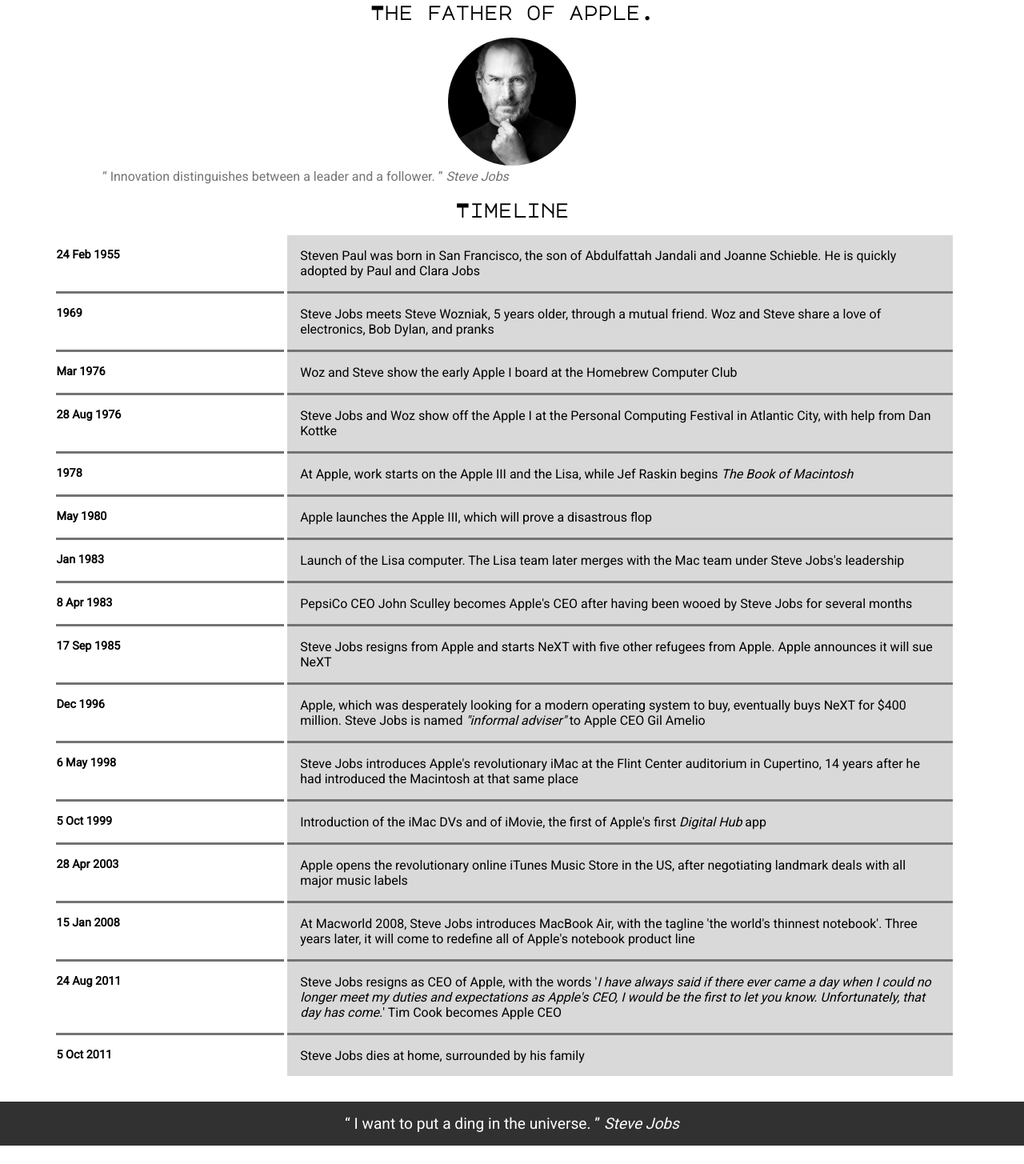
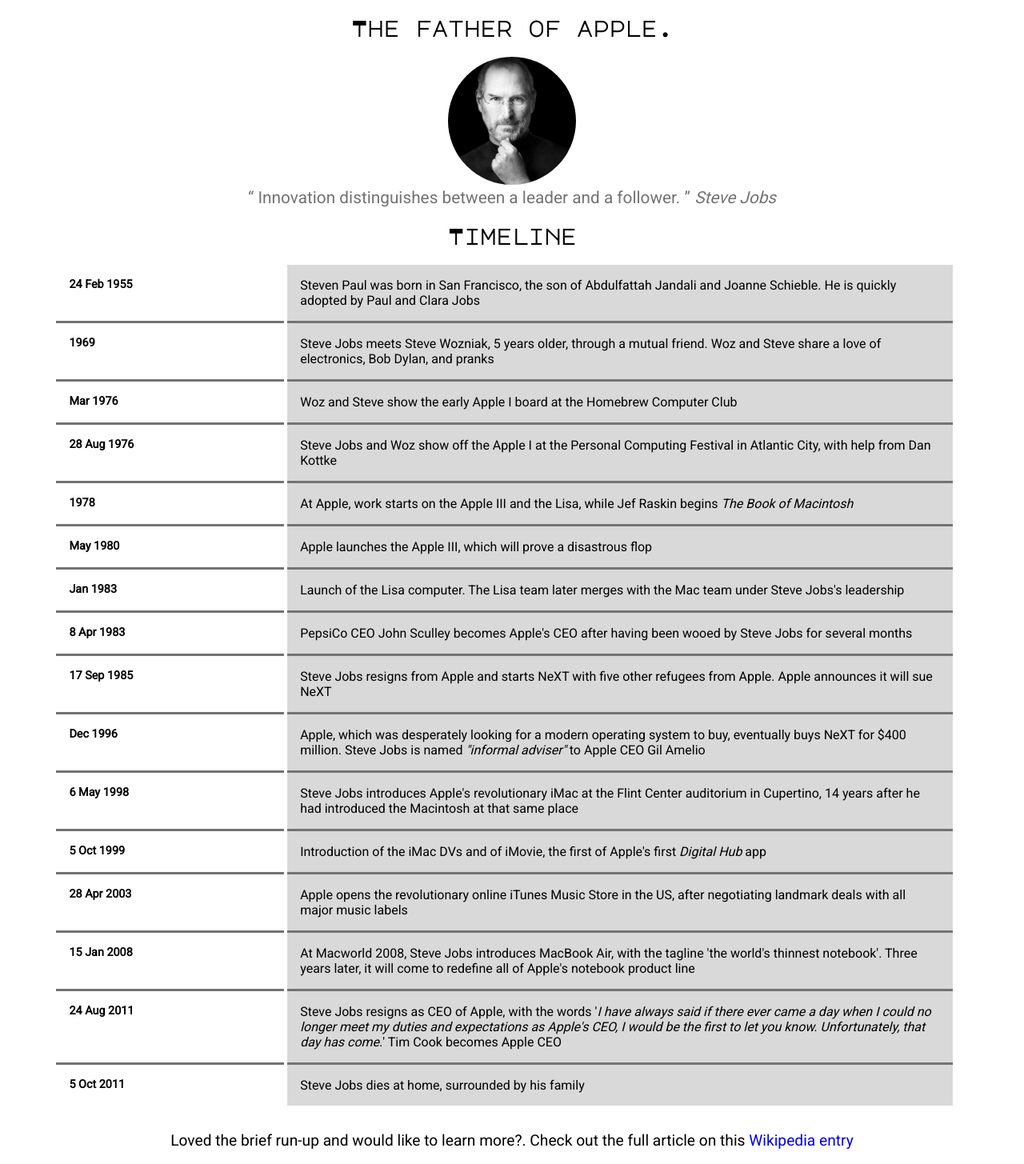
Before and after one commit to byronkimani/Tribute-page, a plain HTML site: page index.html in a window 1280 px wide. Shown: the part 65-1520 px from the top of the page at 80% size. Before the commit the page ends 1497 px from the top, so only its background shows below. Drawn offline with Linux system fonts and the light colour scheme.

Commit message:
Added desktop view

```diff
--- a/index.html
+++ b/index.html
@@ -44,8 +44,6 @@
 					<div class="event-date">24 Feb 1955</div>
 					<div class="event-desc" id="event-desc-first">Steven Paul was born in San Francisco, the son of Abdulfattah Jandali and Joanne Schieble. He is quickly adopted by Paul and Clara Jobs</div>
 				</div>
-
-
 				<div class="event-date">1969</div>
 				<div class="event-desc">Steve Jobs meets Steve Wozniak, 5 years older, through a mutual friend. Woz and Steve share a love of electronics, Bob Dylan, and pranks</div>
 
@@ -91,7 +89,9 @@
 				<div class="event-date">5 Oct 2011</div>
 				<div class="event-desc">Steve Jobs dies at home, surrounded by his family</div>
 		</section>
-
+		<section class="conclusion">
+			<p>Loved the brief run-up and would like to learn more?. Check out the full article on this <a href="https://en.wikipedia.org/wiki/Steve_Jobs">Wikipedia entry</a></p>
+		</section>
 	</main>
 	<footer class="main-footer">
 		<div class="main-footer__content">
--- a/style.css
+++ b/style.css
@@ -1,25 +1,25 @@
-@import url('https://fonts.googleapis.com/css2?family=Roboto&display=swap');
-@import url('https://fonts.googleapis.com/css2?family=Major+Mono+Display&display=swap');
+@import url("https://fonts.googleapis.com/css2?family=Roboto&display=swap");
+@import url("https://fonts.googleapis.com/css2?family=Major+Mono+Display&display=swap");
 
-*{
+* {
 	box-sizing: border-box;
 }
-html{
+html {
 	height: 100%;
 }
-body{
-    font-family: 'Roboto', sans-serif;
+body {
+	font-family: "Roboto", sans-serif;
 	margin: 0;
 	height: 100%;
 	display: grid;
 	grid-template-rows: 3rem auto fit-content(8rem);
 }
-.main-header{
+.main-header {
 	width: 100%;
-    background-color: rgba(45,45,45,0.98);
+	background-color: rgba(45, 45, 45, 0.98);
 	color: white;
 	font-weight: bold;
-    font-family: 'Roboto', sans-serif;
+	font-family: "Roboto", sans-serif;
 	letter-spacing: 0.4rem;
 	font-size: 2rem;
 	font-variant: small-caps;
@@ -29,43 +29,44 @@ body{
 	justify-content: center;
 	align-items: center;
 }
-.section-head__title{
+.section-head__title {
 	text-align: center;
-    font-family: 'Major Mono Display', monospace;
+	font-family: "Major Mono Display", monospace;
 }
-.main-image{
+.main-image {
 	width: 100%;
 	display: flex;
 	flex-direction: row;
 	justify-content: center;
 }
-.main-image img{
+.main-image img {
 	height: 10rem;
 	border-radius: 50%;
 	width: 10rem;
-
 }
-.main__quote{
+.main__quote {
 	width: 80%;
 	margin: auto;
+	text-align: center;
 	color: #737373;
+	font-size: 1.3rem;
 }
-.main-content{
+.main-content {
 	grid-row: 2/3;
 }
-.timeline{
+.timeline {
 	width: 89%;
+	max-width: 72rem;
 	margin: auto;
 	padding: 0;
 	margin-bottom: 2rem;
 }
-.timeline-content{
+.timeline-content {
 	padding: 0;
 	margin: 0;
-
 }
 
-.event-date{
+.event-date {
 	display: inline-block;
 	font-weight: bold;
 	font-size: 0.9rem;
@@ -74,9 +75,10 @@ body{
 	margin: 0;
 	border-top: solid 3px #737373;
 	vertical-align: top;
-    padding: 1rem 0;
+	padding: 1rem;
+	padding-right: 0;
 }
-.event-desc{
+.event-desc {
 	display: inline-block;
 	width: 73%;
 	margin: 0;
@@ -85,17 +87,39 @@ body{
 	padding: 1rem;
 }
 .event-date:first-of-type,
-#event-desc-first{
+#event-desc-first {
 	border-top: none;
-
 }
-.main-footer{
+.conclusion {
+	width: 89%;
+	margin: auto;
 	text-align: center;
-    background-color: rgba(45,45,45,0.98);
+	font-size: 1.2rem;
+}
+.conclusion a {
+	text-decoration: none;
+}
+.main-footer {
+	text-align: center;
+	background-color: rgba(45, 45, 45, 0.98);
 	color: white;
 	grid-row: 3/4;
 }
-.main-footer__content{
+.main-footer__content {
 	padding: 1rem;
     font-size: 1.2rem;
+    margin: 1rem 0;
 }
+
+@media only screen and (min-width: 48rem) {
+	body {
+		grid-template-rows: 4rem auto fit-content(8rem);
+	}
+	.main-header {
+		letter-spacing: 0.4rem;
+		font-size: 2.3rem;
+    }
+    .section-head__title{
+        font-size: 1.7rem;
+    }
+}
```
Lines whose indentation alone changed are shown as unchanged.
